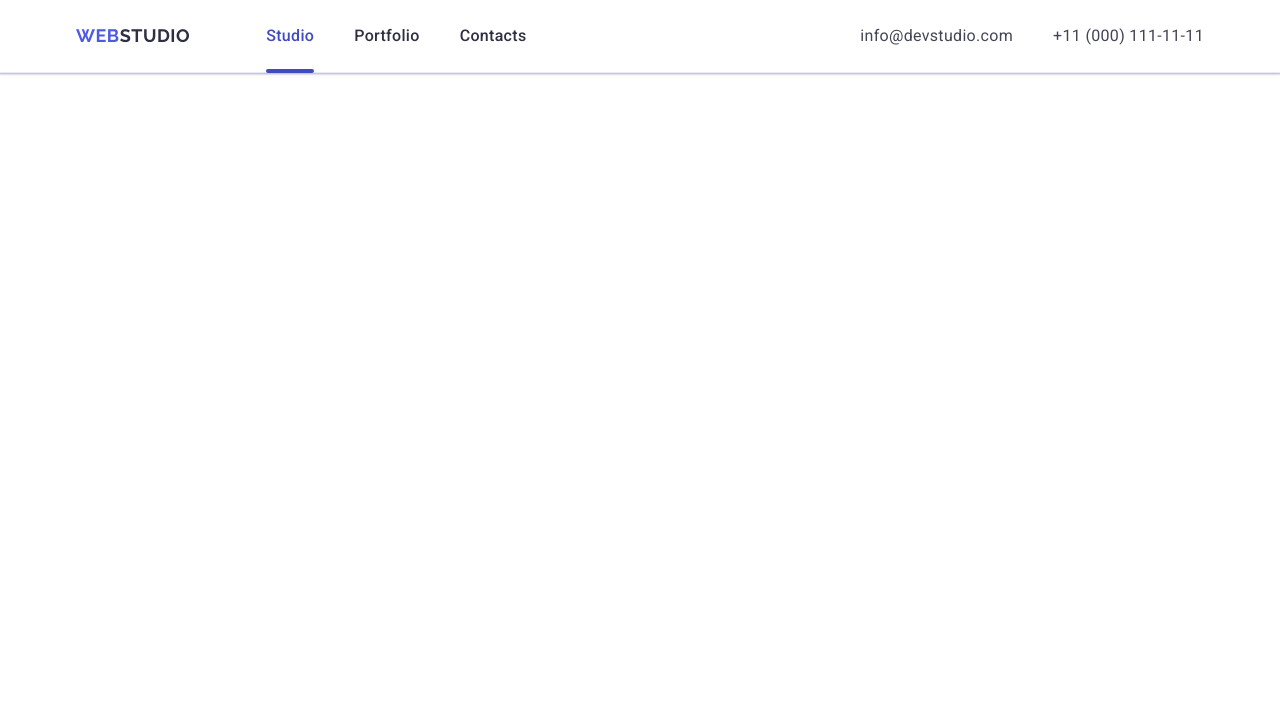
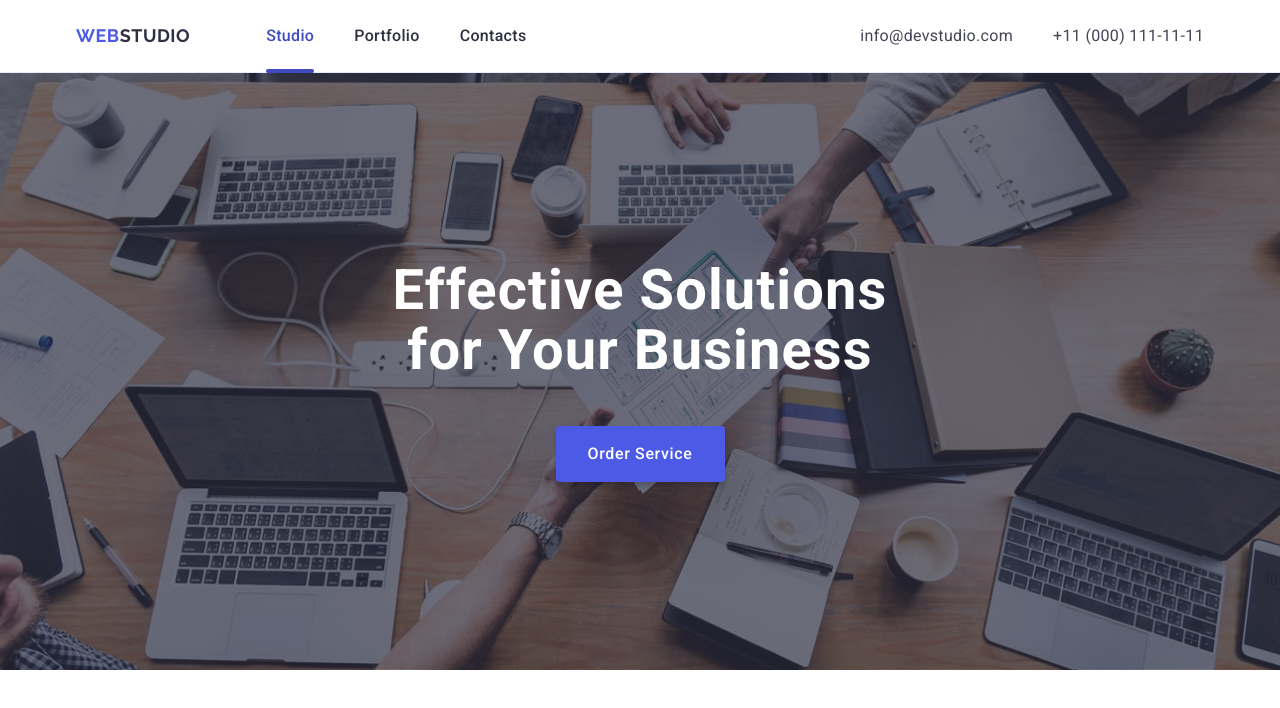
Before and after one commit to Mariia-Shtefiuk/goit-markup-hw-06, a plain HTML site: page index.html in a window 1280 px wide. Drawn offline with nearby package versions, Linux system fonts and the light colour scheme.

Commit message:
styles/index update, images upload

```diff
--- a/css/styles.css
+++ b/css/styles.css
@@ -333,3 +333,97 @@ button {
   fill: #fff;
 }
 /* #endregion mobile-menu */
+
+/* #region hero */
+.page-main {
+  background-color: #2e2f42;
+  padding: 72px 0;
+  max-width: 320px;
+  margin: 0 auto;
+  background-image: linear-gradient(
+      rgba(46, 47, 66, 0.7),
+      rgba(46, 47, 66, 0.7)
+    ),
+    image-set(
+      url(../images/hero/hero-mob.jpg) 1x,
+      url(../images/hero/hero-mob@2x.jpg) 2x
+    );
+  background-position: center;
+  background-size: cover;
+  background-repeat: no-repeat;
+}
+
+.main-text {
+  font-weight: 700;
+  font-size: 36px;
+  line-height: 1.11;
+  letter-spacing: 0.02em;
+  text-align: center;
+  color: #fff;
+  max-width: 216px;
+  margin: 0 auto 72px;
+}
+
+.main-button {
+  background-color: #4d5ae5;
+  box-shadow: 0 4px 4px 0 rgba(0, 0, 0, 0.15);
+  font-family: inherit;
+  font-weight: 500;
+  font-size: 16px;
+  line-height: 1.5;
+  letter-spacing: 0.04em;
+  color: #fff;
+  cursor: pointer;
+  display: block;
+  margin: 0 auto;
+  min-width: 169px;
+  height: 56px;
+  border-radius: 4px;
+  border: none;
+  transition: background-color 250ms cubic-bezier(0.4, 0, 0.2, 1);
+}
+
+.main-button:hover,
+.main-button:focus {
+  background-color: #404bbf;
+}
+
+@media screen and (min-width: 768px) {
+  .page-main {
+    max-width: 768px;
+    padding: 112px 0;
+    background-image: linear-gradient(
+        rgba(46, 47, 66, 0.7),
+        rgba(46, 47, 66, 0.7)
+      ),
+      image-set(
+        url(../images/hero/hero-tablet.jpg) 1x,
+        url(../images/hero/hero-tablet@2x.jpg) 2x
+      );
+  }
+  .main-text {
+    font-size: 56px;
+    line-height: 1.07;
+    max-width: 496px;
+    margin: 0 auto 36px;
+  }
+}
+
+@media screen and (min-width: 1158px) {
+  .page-main {
+    padding: 188px 0;
+    max-width: 1440px;
+    background-image: linear-gradient(
+        rgba(46, 47, 66, 0.7),
+        rgba(46, 47, 66, 0.7)
+      ),
+      image-set(
+        url(../images/hero/hero-img.jpg) 1x,
+        url(../images/hero/hero-img@2x.jpg) 2x
+      );
+  }
+  .main-text {
+    margin: 0 auto 45px;
+  }
+}
+/* #endregion hero */
--- a/index.html
+++ b/index.html
@@ -90,7 +90,7 @@
 
     <main>
         <!--#region Hero-->
-        <section class="page-main hidden">
+        <section class="page-main">
             <div class="container">
                 <h1 class="main-text">Effective Solutions for Your Business</h1>
                 <button type="button" class="main-button">Order Service</button>
```
Also changed, not shown: css/styles-old.css (+0 -51 lines), images/hero/hero-img@2x.jpg (added), images/hero/hero-mob.jpg (added), images/hero/hero-mob@2x.jpg (added), images/hero/hero-tablet.jpg (added), images/hero/hero-tablet@2x.jpg (added).
